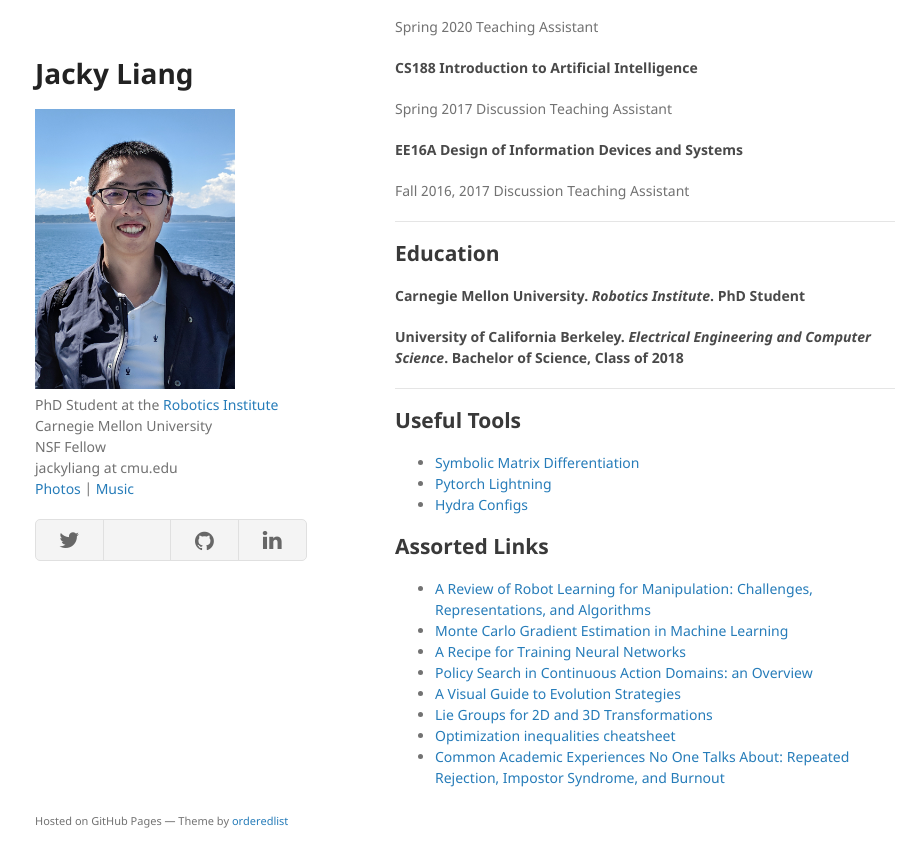
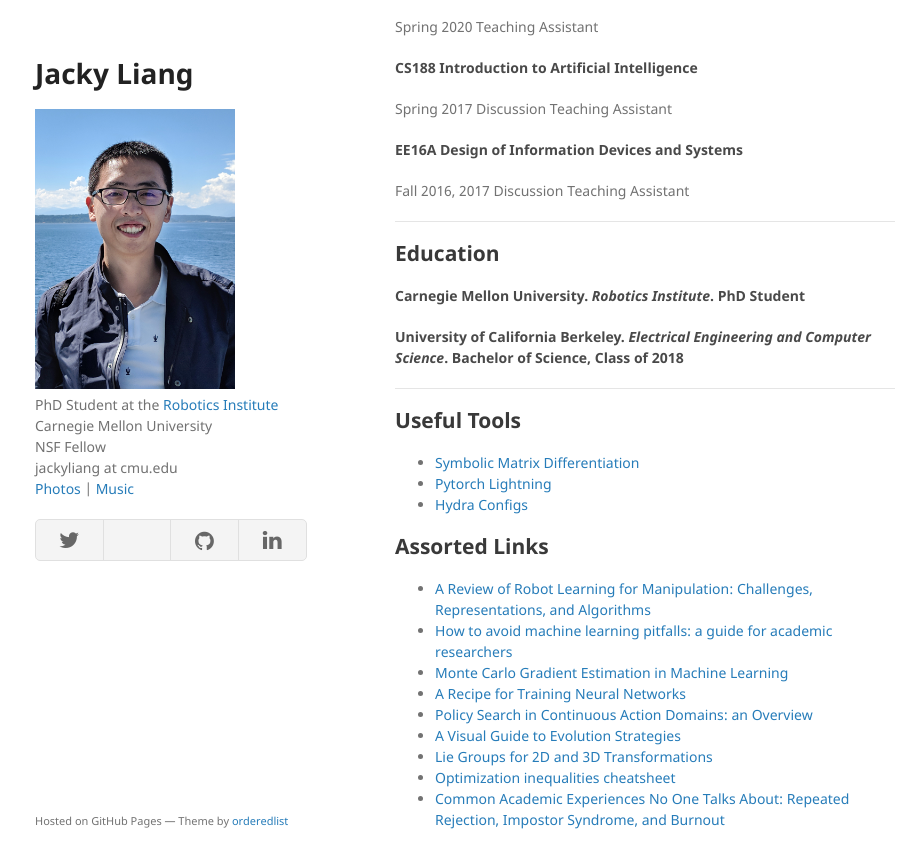
Before and after one commit to jacky-liang/jacky.io, a Jekyll site: the page built from index.md, in a window 1280 px wide and 900 px high, scrolled down 6441 px. Shown: the top 868 px of the window, without its empty margins (175-1077 px from the left). Built offline with Jekyll 4.4.1, drawn with Linux system fonts in a browser that asks for light colours; a style sheet for code colours, icons or effects is not loaded; our own code applies the rules of GitHub Pages for plain Markdown files.

Commit message:
Update index.md

```diff
--- a/index.md
+++ b/index.md
@@ -188,6 +188,7 @@ Fall 2016, 2017 Discussion Teaching Assistant
 ## Assorted Links
 
 * [A Review of Robot Learning for Manipulation: Challenges, Representations, and Algorithms](https://arxiv.org/abs/1907.03146)
+* [How to avoid machine learning pitfalls: a guide for academic researchers](https://arxiv.org/abs/2108.02497)
 * [Monte Carlo Gradient Estimation in Machine Learning](https://arxiv.org/abs/1906.10652)
 * [A Recipe for Training Neural Networks](http://karpathy.github.io/2019/04/25/recipe/)
 * [Policy Search in Continuous Action Domains: an Overview](https://arxiv.org/abs/1803.04706)
```
